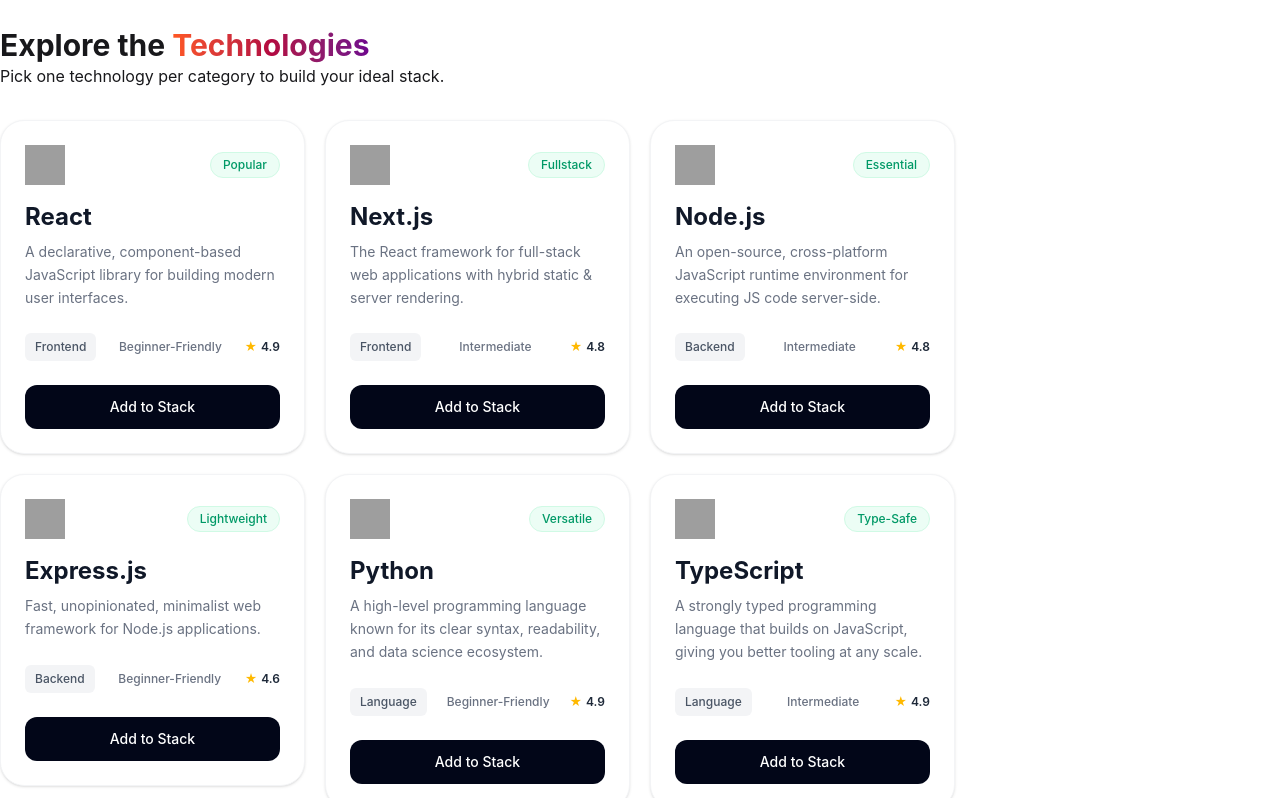
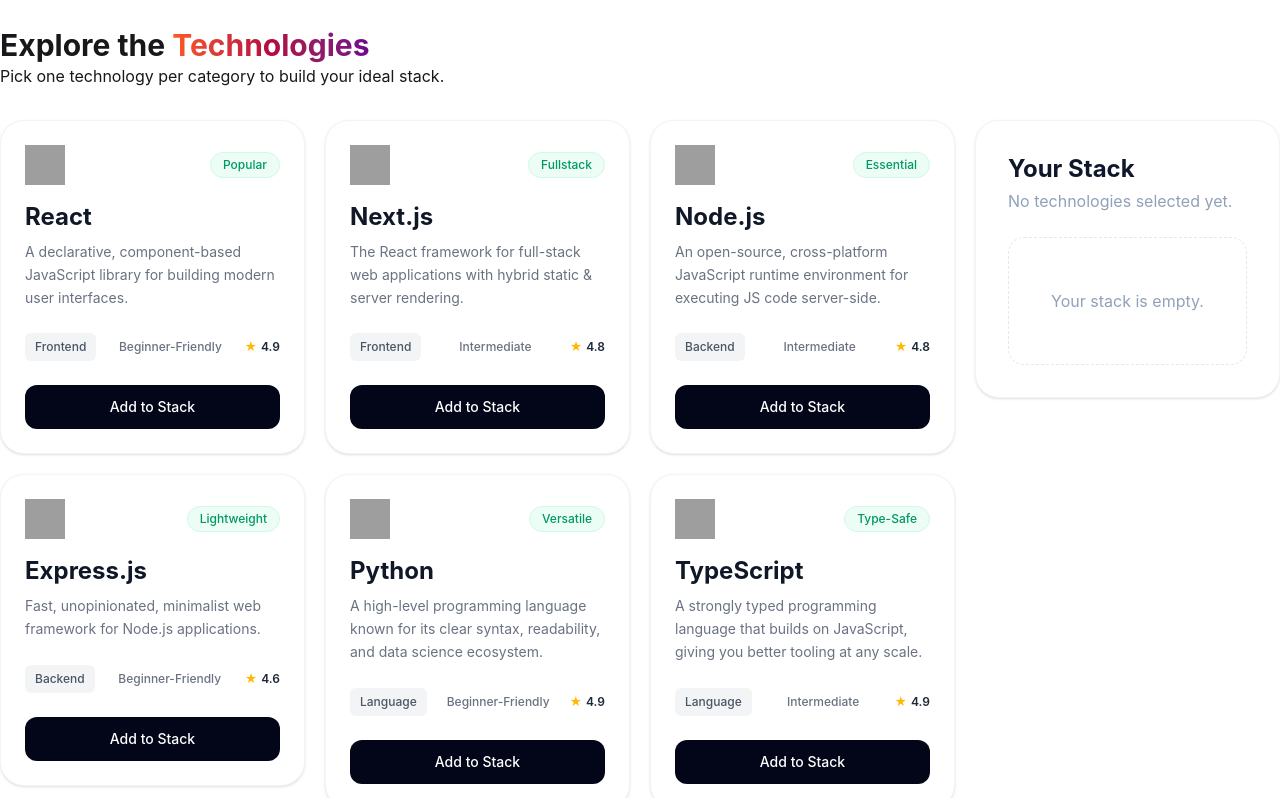
Before and after one commit to Rayhan-ul-islam/Assignment-05, a React (Vite) app: page / in a window 1280 px wide. Shown: the part 460-1258 px from the top of the page. Built offline with nearby package versions, Linux system fonts and the light colour scheme; grey boxes are pictures that could not be loaded.

Commit message:
adding aside bar

```diff
--- a/src/App.jsx
+++ b/src/App.jsx
@@ -3,6 +3,7 @@ import Hero from "./Components/Hero"
 import Main from "./Components/Main";
 import Navbar from "./Components/Navbar"
 import Technologies from "./Components/Technologies";
+import AddTechList from "./Components/AddTechList";
 
 const fetchData = async () => {
   const res = await fetch('/data.json');
@@ -18,10 +19,11 @@ function App() {
       <Navbar></Navbar>
       <Hero></Hero>
       <Main>
-        <section className="container mx-auto grid grid-cols-1 gap-5 md:grid-cols-4">
+        <section className="container mx-auto grid w-full grid-cols-1 gap-5 md:grid-cols-4">
           <Suspense fallback={<h1>Loading.....</h1>}>
             <Technologies techPromise={techPromise} ></Technologies>
           </Suspense>
+          <AddTechList></AddTechList>
         </section>
       </Main>
     </>
--- /dev/null
+++ b/src/Components/AddTechList.jsx
@@ -0,0 +1,23 @@
+const AddTechList = () => {
+    return (
+        <div className="w-full min-w-0">
+            <div className="flex w-full items-center justify-center">
+                <div className="w-full max-w-sm rounded-2xl border border-slate-100 bg-white p-4 shadow-sm transition-all sm:rounded-3xl sm:p-6 md:p-8">
+                    <h2 className="text-lg font-bold text-slate-900 sm:text-xl md:text-2xl">
+                        Your Stack
+                    </h2>
+
+                    <p className="mt-1 text-sm text-slate-400 sm:text-base">
+                        No technologies selected yet.
+                    </p>
+
+                    <div className="mt-5 flex min-h-28 items-center justify-center rounded-xl border border-dashed border-slate-200 px-4 py-6 text-center text-sm text-slate-400 sm:mt-6 sm:min-h-32 sm:rounded-2xl sm:py-8 sm:text-base">
+                        Your stack is empty.
+                    </div>
+                </div>
+            </div>
+        </div>
+    );
+};
+
+export default AddTechList;
--- a/src/Components/Technologies.jsx
+++ b/src/Components/Technologies.jsx
@@ -6,6 +6,7 @@ const Technologies = ({ techPromise }) => {
 
     return (
         <div className="col-span-3 grid justify-center gap-5 sm:grid-rows-1 md:grid-cols-3 mb-15">
+
             {allTechnologies.map(tech => (
                <TechnologyCard tech={tech} key={tech.id}></TechnologyCard>
             ))}
```
